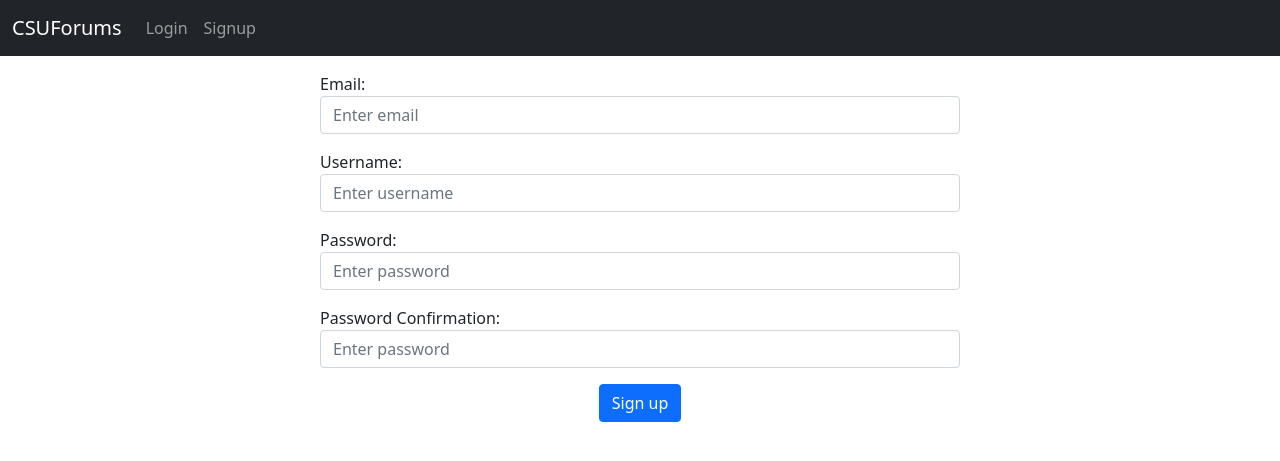
After one commit to arif599/CSUForums, a Flask app: page /signup in a window 1280 px wide. The commit adds this page. Shown: the top 461 px of the page. Run offline with Flask 2, Linux system fonts and the light colour scheme.

Commit message:
adding app files

```diff
--- a/app/auth.py
+++ b/app/auth.py
@@ -4,4 +4,8 @@ auth = Blueprint("auth", __name__)
 
 @auth.route("/login")
 def login():
-    return "login"
+    return render_template("login.html")
+
+@auth.route("/signup")
+def signup():
+    return render_template("signup.html")
--- a/app/templates/base.html
+++ b/app/templates/base.html
@@ -24,10 +24,12 @@
                 <a class="nav-link" href="/signup">Signup</a>
               </li>
             </ul>
-            <form class="d-flex">
-              <input class="form-control me-2" type="text">
-              <button class="btn btn-primary" type="button">Search</button>
-            </form>
+            {% if home %}
+              <form class="d-flex" method="post">
+                <input class="form-control me-2" name="search" type="text">
+                <button class="btn btn-primary" type="submit">Search</button>
+              </form>
+            {% endif %}
           </div>
         </div>
       </nav>
--- /dev/null
+++ b/app/templates/signup.html
@@ -0,0 +1,31 @@
+{% extends "base.html" %}
+
+{% block title %}
+    Signup
+{% endblock %}
+
+{% block body %}
+    <div class="w-50 mx-auto">
+        <form action="/action_page.php">
+            <div class="mb-3 mt-3">
+                <label for="email">Email:</label>
+                <input type="email" class="form-control" id="email" placeholder="Enter email" name="email">
+            </div>
+            <div class="mb-3 mt-3">
+                <label for="username">Username:</label>
+                <input type="text" class="form-control" id="username" placeholder="Enter username" name="username">
+            </div>
+            <div class="mb-3">
+                <label for="pwd">Password:</label>
+                <input type="password" class="form-control" id="pwd" placeholder="Enter password" name="pswd">
+            </div>
+            <div class="mb-3">
+                <label for="pwd">Password Confirmation:</label>
+                <input type="password" class="form-control" id="pwd2" placeholder="Enter password" name="pswd2">
+            </div>
+            <div align="center">
+                <button type="submit" class="btn btn-primary ">Sign up</button>
+            </div>
+        </form>
+    </div>
+{% endblock %}
```
Also changed, not shown: app/templates/login.html (added, +23 -0 lines), app/views.py (+7 -3 lines).
